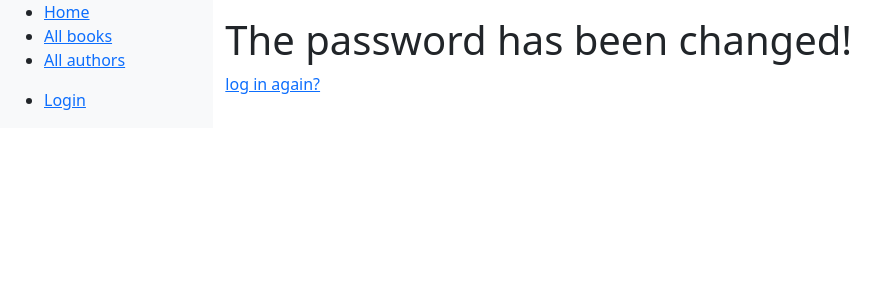
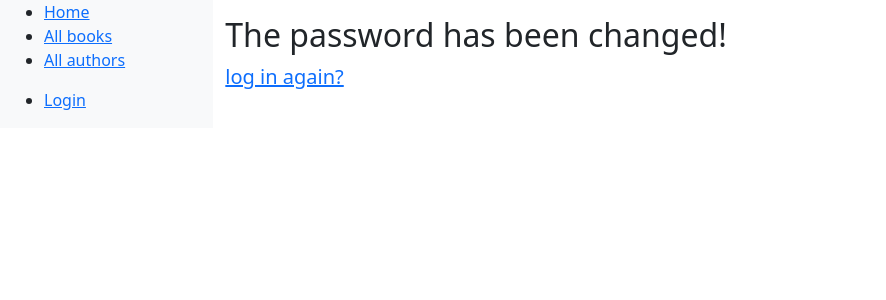
Before and after one commit to Weapon-X6/Dibliothek, a Django app: a page that uses templates/registration/password_reset_complete.html in a window 1280 px wide. Shown: the top 300 px of the page, without its empty margins (0-886 px from the left). Run offline with Django 5.2, Linux system fonts and the light colour scheme.

Commit message:
Update UI on password reset complete

```diff
--- a/templates/registration/password_reset_complete.html
+++ b/templates/registration/password_reset_complete.html
@@ -1,6 +1,6 @@
 {% extends "base_generic.html" %}
 
 {% block content %}
-  <h1>The password has been changed!</h1>
-  <p><a href="{% url 'login' %}">log in again?</a></p>
+  <h2>The password has been changed!</h2>
+  <p class="lead"><a href="{% url 'login' %}">log in again?</a></p>
 {% endblock %}
```
